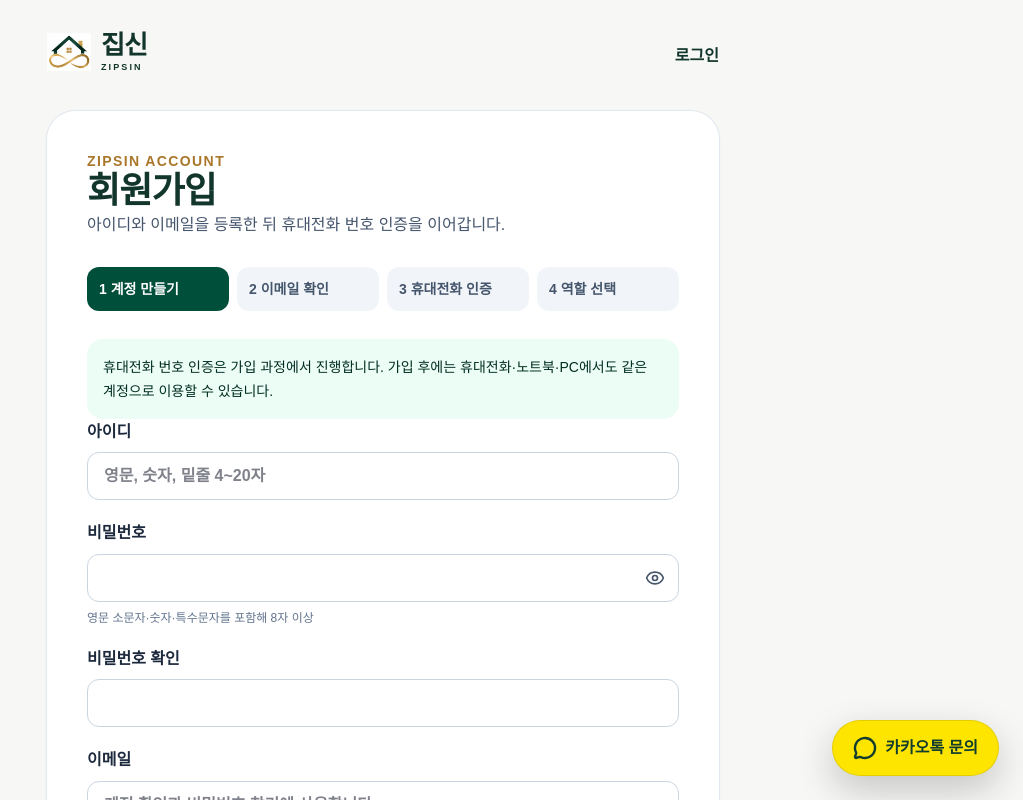
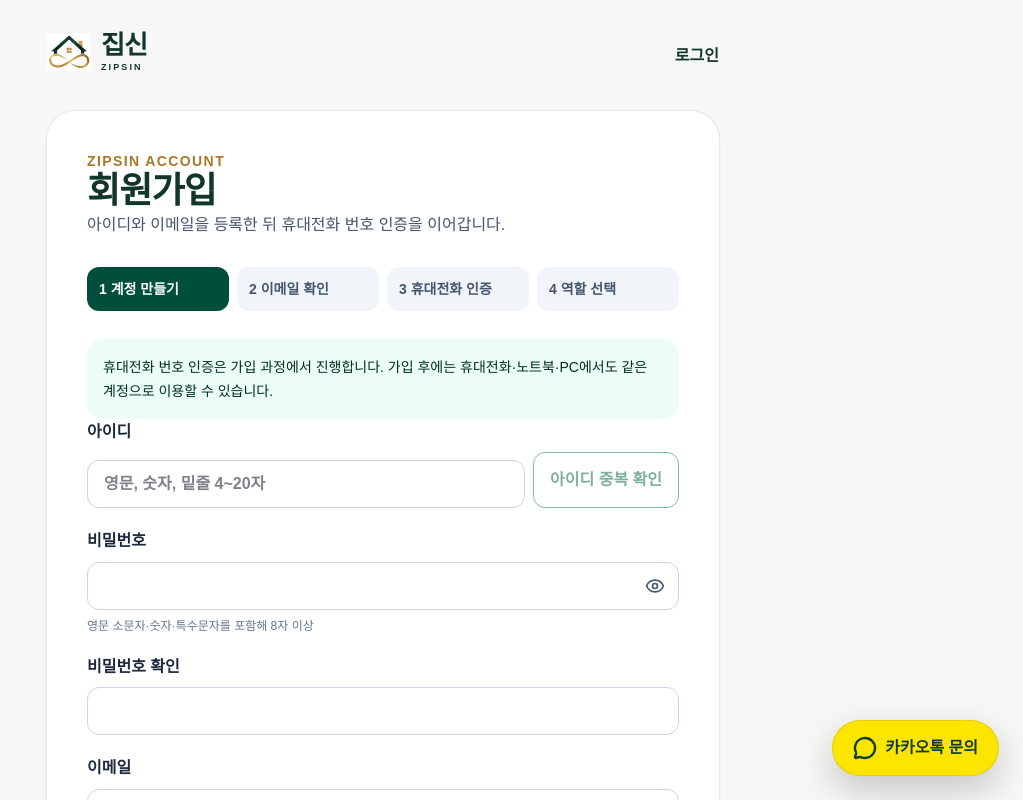
Before and after one commit to zipsin-Jung/ZIPSIN, a Next.js app: page /signup in a window 1280 px wide. Shown: the top 800 px of the page, without its empty margins (257-1280 px from the left). Built offline with nearby package versions, Linux system fonts and the light colour scheme.

Commit message:
feat(auth): add username availability check

```diff
--- /dev/null
+++ b/app/api/auth/username-availability/route.ts
@@ -0,0 +1,31 @@
+import { NextResponse, type NextRequest } from 'next/server';
+import { createAdminSupabaseClient } from '@/lib/supabase/admin';
+import { checkUsernameAvailability } from '@/features/auth/services/check-username-availability';
+
+export async function POST(request: NextRequest) {
+  let username = '';
+  try {
+    const body = await request.json() as { username?: unknown };
+    username = typeof body.username === 'string' ? body.username : '';
+  } catch {
+    username = '';
+  }
+
+  const result = await checkUsernameAvailability({
+    async findUsername(normalized) {
+      const admin = createAdminSupabaseClient();
+      const { data, error } = await admin
+        .from('account_usernames')
+        .select('user_id')
+        .eq('username_normalized', normalized)
+        .maybeSingle();
+      if (error) throw error;
+      return Boolean(data);
+    },
+  }, username);
+
+  return NextResponse.json(result, {
+    status: result.status === 'temporarily_unavailable' ? 503 : 200,
+    headers: { 'Cache-Control': 'no-store' },
+  });
+}
--- a/features/auth/components/PasswordSignupForm.tsx
+++ b/features/auth/components/PasswordSignupForm.tsx
@@ -7,19 +7,54 @@ import { registerPasswordAccountAction } from '@/features/auth/actions/register-
 const inputClass = 'mt-2 min-h-12 w-full rounded-xl border border-slate-300 bg-white px-4 text-base text-slate-950 outline-none transition focus:border-emerald-700 focus:ring-2 focus:ring-emerald-700/20';
 
 export function PasswordSignupForm({ next }: { next?: string }) {
+  const [username, setUsername] = useState('');
+  const [usernameStatus, setUsernameStatus] = useState<'idle' | 'checking' | 'available' | 'unavailable' | 'invalid' | 'error'>('idle');
   const [passwordPinned, setPasswordPinned] = useState(false);
   const [termsAccepted, setTermsAccepted] = useState(false);
   const [privacyAccepted, setPrivacyAccepted] = useState(false);
   const allRequired = termsAccepted && privacyAccepted;
   const showPassword = passwordPinned;
 
+  async function checkUsername() {
+    setUsernameStatus('checking');
+    try {
+      const response = await fetch('/api/auth/username-availability', {
+        method: 'POST',
+        headers: { 'Content-Type': 'application/json' },
+        body: JSON.stringify({ username }),
+      });
+      const body = await response.json() as { status?: string };
+      const status = body.status;
+      setUsernameStatus(
+        status === 'available' || status === 'unavailable' || status === 'invalid'
+          ? status
+          : 'error',
+      );
+    } catch {
+      setUsernameStatus('error');
+    }
+  }
+
+  const usernameMessage = {
+    idle: username ? '아이디 중복 확인이 필요합니다.' : '',
+    checking: '아이디를 확인하고 있습니다.',
+    available: '사용할 수 있는 아이디입니다.',
+    unavailable: '이미 사용 중인 아이디입니다.',
+    invalid: '영문 소문자·숫자·밑줄 4~20자로 입력해 주세요.',
+    error: '지금 확인할 수 없습니다. 잠시 후 다시 시도해 주세요.',
+  }[usernameStatus];
+
   return (
     <form action={registerPasswordAccountAction} className="grid gap-5">
       {next && <input name="next" type="hidden" value={next} />}
-      <label className="font-semibold text-slate-800">
-        아이디
-        <input className={inputClass} name="username" required autoComplete="username" minLength={4} maxLength={20} placeholder="영문, 숫자, 밑줄 4~20자" />
-      </label>
+      <div className="font-semibold text-slate-800">
+        <label htmlFor="signup-username">아이디</label>
+        <div className="mt-2 flex gap-2">
+          <input aria-describedby="username-status" className={`${inputClass} mt-0`} id="signup-username" name="username" required autoComplete="username" minLength={4} maxLength={20} onChange={(event) => { setUsername(event.target.value); setUsernameStatus('idle'); }} placeholder="영문, 숫자, 밑줄 4~20자" value={username} />
+          <button className="min-h-12 shrink-0 rounded-xl border border-emerald-700 px-4 font-bold text-emerald-800 disabled:cursor-not-allowed disabled:opacity-50" disabled={!username || usernameStatus === 'checking'} onClick={checkUsername} type="button">아이디 중복 확인</button>
+        </div>
+        {usernameMessage && <p aria-live="polite" className="mt-2 text-sm font-medium text-slate-600" id="username-status">{usernameMessage}</p>}
+      </div>
       <div className="font-semibold text-slate-800">
         <label htmlFor="signup-password">비밀번호</label>
         <span className="relative block">
--- /dev/null
+++ b/features/auth/services/check-username-availability.ts
@@ -0,0 +1,22 @@
+import { usernameSchema } from '@/features/auth/domain/username';
+
+export type UsernameAvailabilityResult = {
+  status: 'available' | 'unavailable' | 'invalid' | 'rate_limited' | 'temporarily_unavailable';
+};
+
+export type UsernameAvailabilityRepository = {
+  findUsername(username: string): Promise<boolean>;
+};
+
+export async function checkUsernameAvailability(
+  repository: UsernameAvailabilityRepository,
+  username: string,
+): Promise<UsernameAvailabilityResult> {
+  const parsed = usernameSchema.safeParse(username);
+  if (!parsed.success) return { status: 'invalid' };
+  try {
+    return { status: await repository.findUsername(parsed.data) ? 'unavailable' : 'available' };
+  } catch {
+    return { status: 'temporarily_unavailable' };
+  }
+}
```
Also changed, not shown: 2 other files (tests, documents, lock files or other folders).
